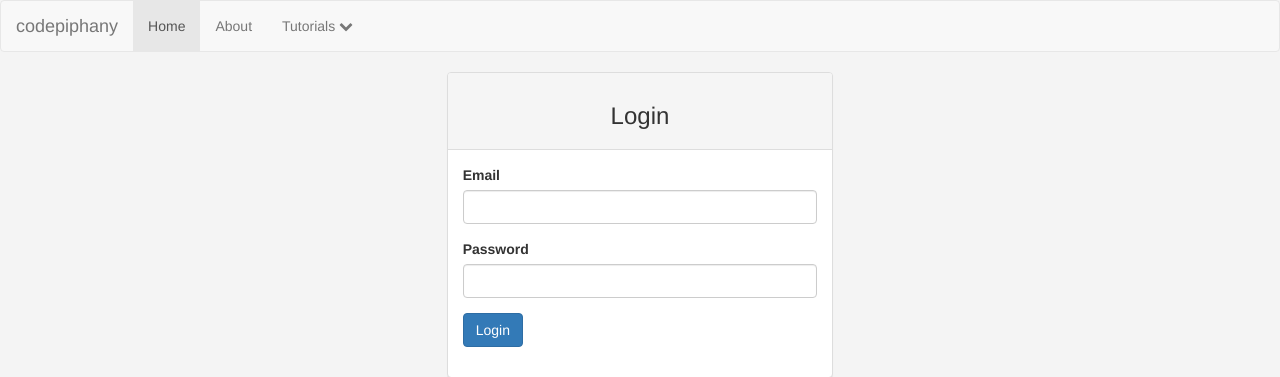
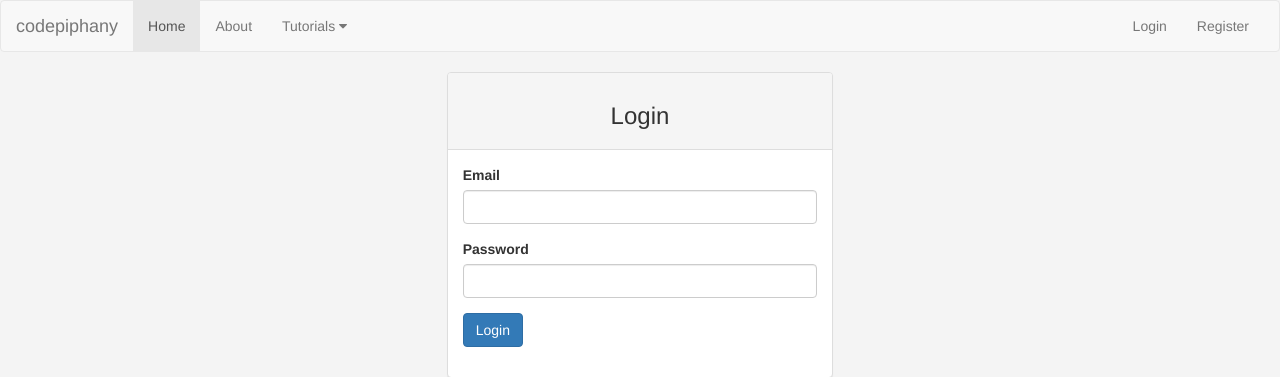
Before and after one commit to margaiwangara/codepiphany-1.0.0, a Flask app: page / in a window 1280 px wide. Shown: the top 377 px of the page. Run offline with Flask 2, Linux system fonts and the light colour scheme; some libraries are stand-ins or nearby versions.

Commit message:
emmet update

```diff
--- a/users/templates/includes/navbar.html
+++ b/users/templates/includes/navbar.html
@@ -12,7 +12,7 @@
           <li><a href="#">About</a></li>
           <li class="dropdown">
               <a href="#" class="dropdown-toggle" data-toggle="dropdown">Tutorials
-              <span class="fa fa-chevron-down"></span></a>
+              <span class="fa fa-caret-down"></span></a>
               <ul class="dropdown-menu">
                 <li><a href="#">Videos</a></li>
                 <li><a href="#">Texts</a></li>
@@ -20,6 +20,10 @@
               </ul>
           </li>
         </ul>
+        <ul class="nav navbar-nav navbar-right">
+          <li><a href="#">Login</a></li>
+          <li><a href="#">Register</a></li>
+        </ul>
     </div>
   </div>
 </nav>
--- a/users/templates/layout.html
+++ b/users/templates/layout.html
@@ -2,6 +2,8 @@
 <html>
   <head>
     <meta charset="utf-8">
+    <meta name="viewport" content="width=device-width, initial-scale=1.0">
+    <meta http-equiv="X-UA-Compatible" content="ie=edge">
     <title>Genesis - {% block title %}{% endblock %}</title>
 
     <!-- Bootstrap Starts here -->
```
